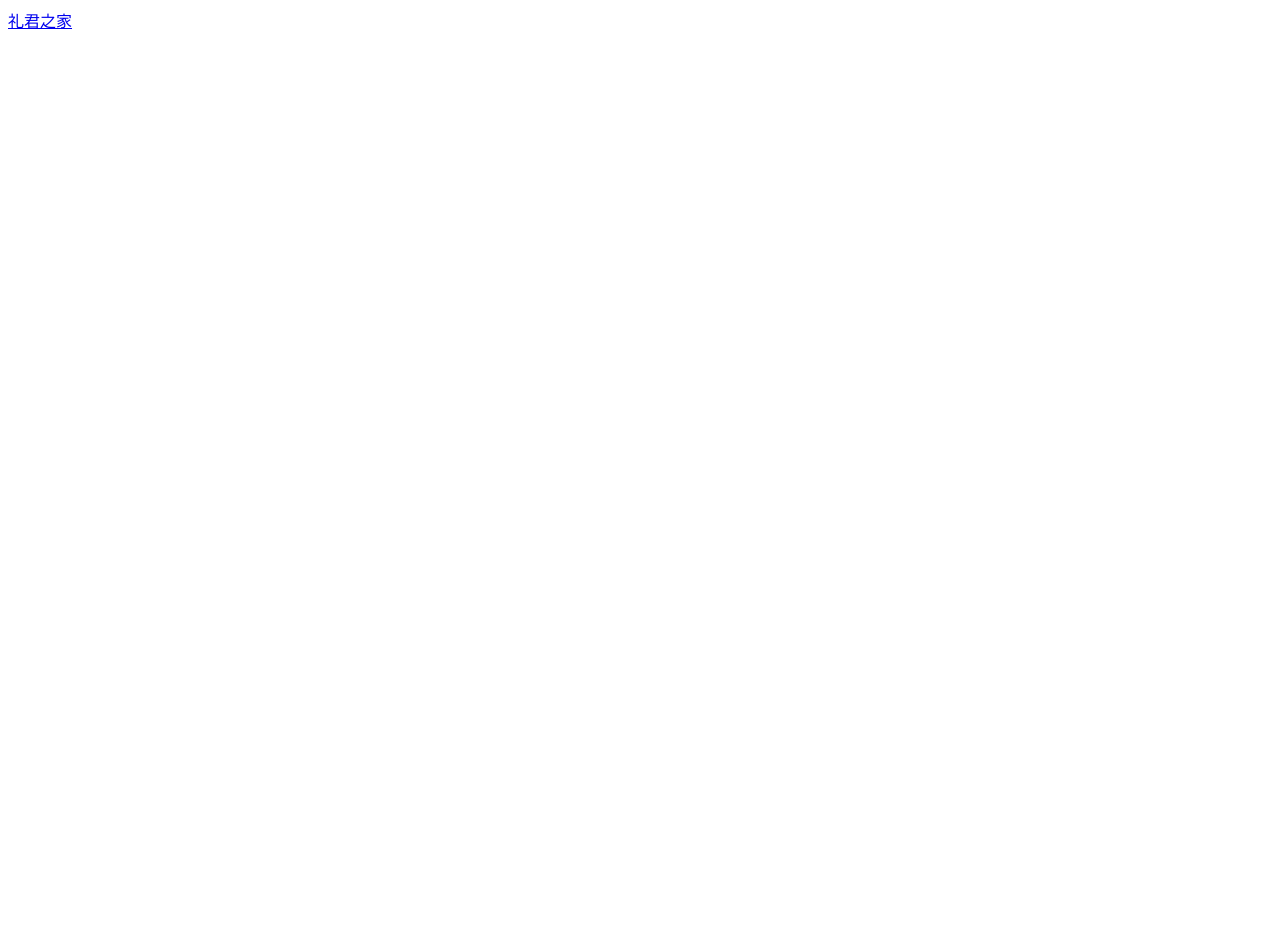
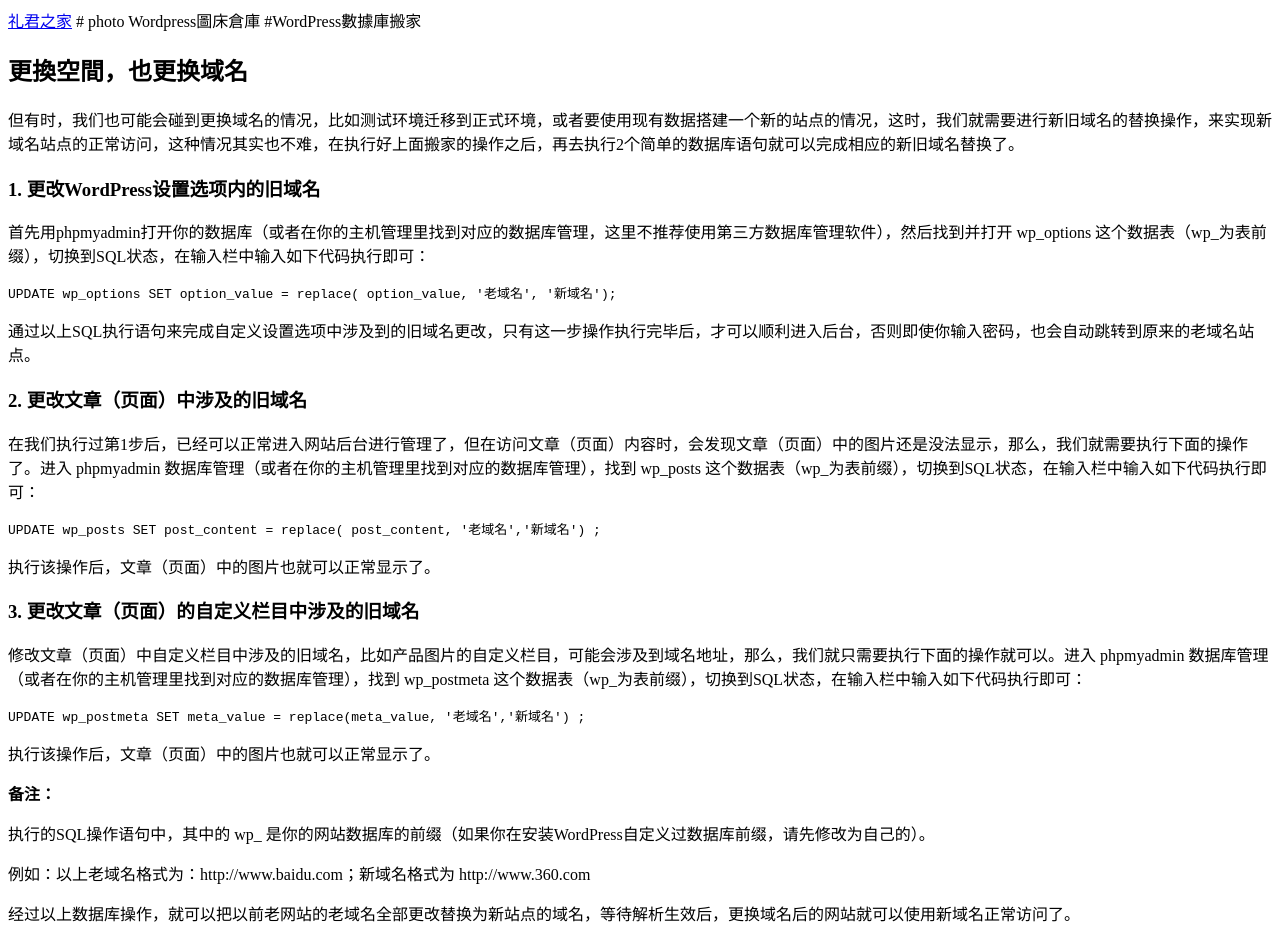
Before and after one commit to gladguang/photo, a plain HTML site: page index.html in a window 1280 px wide. Before the commit the page ends 800 px from the top, so only its background shows below. Drawn offline with Linux system fonts and the light colour scheme.

Commit message:
Update index.html

```diff
--- a/index.html
+++ b/index.html
@@ -7,5 +7,80 @@
   </head>
   <body>
 <a href=“https://www.gladguang.cn“>礼君之家</a>
+
+# photo
+Wordpress圖床倉庫
+#WordPress數據庫搬家
+<!-- wp:heading -->
+<h2 id="toc_6"><strong>更換空間，也更换域名</strong></h2>
+<!-- /wp:heading -->
+
+<!-- wp:paragraph -->
+<p>但有时，我们也可能会碰到更换域名的情况，比如测试环境迁移到正式环境，或者要使用现有数据搭建一个新的站点的情况，这时，我们就需要进行新旧域名的替换操作，来实现新域名站点的正常访问，这种情况其实也不难，在执行好上面搬家的操作之后，再去执行2个简单的数据库语句就可以完成相应的新旧域名替换了。</p>
+<!-- /wp:paragraph -->
+
+<!-- wp:heading {"level":3} -->
+<h3 id="toc_7"><strong>1. 更改WordPress设置选项内的旧域名</strong></h3>
+<!-- /wp:heading -->
+
+<!-- wp:paragraph -->
+<p>首先用phpmyadmin打开你的数据库（或者在你的主机管理里找到对应的数据库管理，这里不推荐使用第三方数据库管理软件），然后找到并打开 wp_options 这个数据表（wp_为表前缀），切换到SQL状态，在输入栏中输入如下代码执行即可：</p>
+<!-- /wp:paragraph -->
+
+<!-- wp:code -->
+<pre class="wp-block-code"><code>UPDATE wp_options SET option_value = replace( option_value, '老域名', '新域名');</code></pre>
+<!-- /wp:code -->
+
+<!-- wp:paragraph -->
+<p>通过以上SQL执行语句来完成自定义设置选项中涉及到的旧域名更改，只有这一步操作执行完毕后，才可以顺利进入后台，否则即使你输入密码，也会自动跳转到原来的老域名站点。</p>
+<!-- /wp:paragraph -->
+
+<!-- wp:heading {"level":3} -->
+<h3 id="toc_8"><strong>2. 更改文章（页面）中涉及的旧域名</strong></h3>
+<!-- /wp:heading -->
+
+<!-- wp:paragraph -->
+<p>在我们执行过第1步后，已经可以正常进入网站后台进行管理了，但在访问文章（页面）内容时，会发现文章（页面）中的图片还是没法显示，那么，我们就需要执行下面的操作了。进入 phpmyadmin 数据库管理（或者在你的主机管理里找到对应的数据库管理），找到 wp_posts 这个数据表（wp_为表前缀），切换到SQL状态，在输入栏中输入如下代码执行即可：</p>
+<!-- /wp:paragraph -->
+
+<!-- wp:code -->
+<pre class="wp-block-code"><code>UPDATE wp_posts SET post_content = replace( post_content, '老域名','新域名') ;</code></pre>
+<!-- /wp:code -->
+
+<!-- wp:paragraph -->
+<p>执行该操作后，文章（页面）中的图片也就可以正常显示了。</p>
+<!-- /wp:paragraph -->
+
+<!-- wp:heading {"level":3} -->
+<h3 id="toc_9"><strong>3. 更改文章（页面）的自定义栏目中涉及的旧域名</strong></h3>
+<!-- /wp:heading -->
+
+<!-- wp:paragraph -->
+<p>修改文章（页面）中自定义栏目中涉及的旧域名，比如产品图片的自定义栏目，可能会涉及到域名地址，那么，我们就只需要执行下面的操作就可以。进入 phpmyadmin 数据库管理（或者在你的主机管理里找到对应的数据库管理），找到 wp_postmeta 这个数据表（wp_为表前缀），切换到SQL状态，在输入栏中输入如下代码执行即可：</p>
+<!-- /wp:paragraph -->
+
+<!-- wp:code -->
+<pre class="wp-block-code"><code>UPDATE wp_postmeta SET meta_value = replace(meta_value, '老域名','新域名') ;</code></pre>
+<!-- /wp:code -->
+
+<!-- wp:paragraph -->
+<p>执行该操作后，文章（页面）中的图片也就可以正常显示了。</p>
+<!-- /wp:paragraph -->
+
+<!-- wp:paragraph -->
+<p><strong>备注：</strong></p>
+<!-- /wp:paragraph -->
+
+<!-- wp:paragraph -->
+<p>执行的SQL操作语句中，其中的 wp_ 是你的网站数据库的前缀（如果你在安装WordPress自定义过数据库前缀，请先修改为自己的）。</p>
+<!-- /wp:paragraph -->
+
+<!-- wp:paragraph -->
+<p>例如：以上老域名格式为：http://www.baidu.com；新域名格式为 http://www.360.com</p>
+<!-- /wp:paragraph -->
+
+<!-- wp:paragraph -->
+<p>经过以上数据库操作，就可以把以前老网站的老域名全部更改替换为新站点的域名，等待解析生效后，更换域名后的网站就可以使用新域名正常访问了。</p>
+<!-- /wp:paragraph -->
 </body>
 </html>
```
